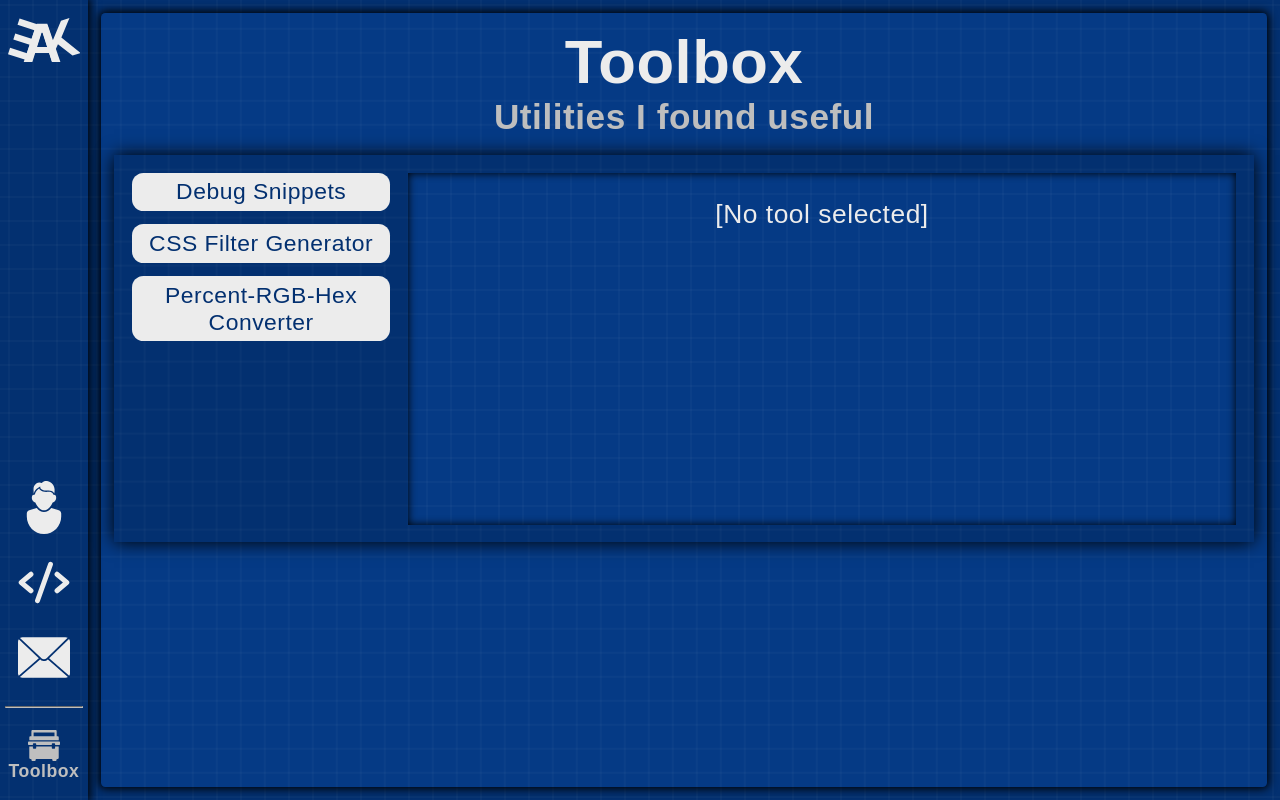
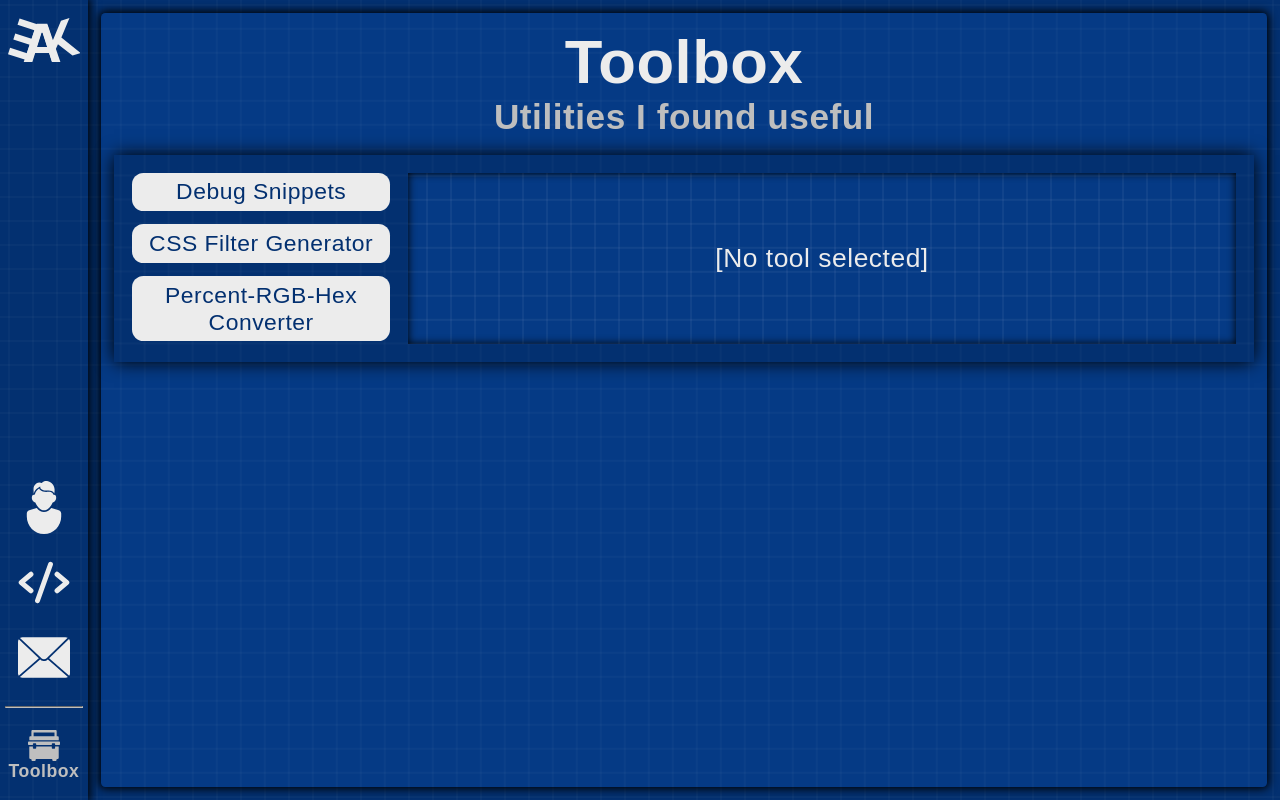
Before and after one commit to EvAvKein/Website, a SvelteKit app: page /toolbox in a window 1280 px wide. Built offline with nearby package versions, Linux system fonts and the light colour scheme.

Commit message:
refactor (toolbox): update tool transitions & styling per new site theme

```diff
--- a/src/routes/toolbox/+layout.svelte
+++ b/src/routes/toolbox/+layout.svelte
@@ -72,9 +72,7 @@
 
   #currentTool {
     background-color: var(--backgroundMidColor);
-    min-height: 20em;
     flex-grow: 1;
-    padding: 0.75em;
     overflow: auto;
     box-shadow: inset 0 0 0.5em 0 black;
   }
--- a/src/routes/toolbox/+page.svelte
+++ b/src/routes/toolbox/+page.svelte
@@ -1,18 +1,16 @@
-<TransitionWrapper>
+<ToolWrapper>
   <p>[No tool selected]</p>
-</TransitionWrapper>
+</ToolWrapper>
 
 <script lang="ts">
-  import TransitionWrapper from "./transitionWrapper.svelte";
+  import ToolWrapper from "./toolWrapper.svelte";
 </script>
 
 <style>
   p {
     font-size: 1.5em;
-    padding: 0.5em;
-    display: flex;
-    align-items: center;
-    justify-content: center;
+    padding: 2em 0.5em;
+    text-align: center;
     gap: 0.25em;
   }
 </style>
--- a/src/routes/toolbox/cssFilterGenerator/+page.svelte
+++ b/src/routes/toolbox/cssFilterGenerator/+page.svelte
@@ -1,4 +1,4 @@
-<TransitionWrapper>
+<ToolWrapper>
   <section id="tool">
     <section id="inputSection">
       <div id="inputWrapper">
@@ -40,10 +40,10 @@
       All I've done is adapt Sonntag's code for Svelte & Typescript, and style & refactor a bit per my own preferences
     </p>
   </section>
-</TransitionWrapper>
+</ToolWrapper>
 
 <script lang="ts">
-  import TransitionWrapper from "../transitionWrapper.svelte";
+  import ToolWrapper from "../toolWrapper.svelte";
   import {slide} from "svelte/transition";
   import {Color, Solver, hexToRgb} from "./cssFilterGenerator_formulas";
   import LabelledInput from "../../../lib/labelledInput.svelte";
--- a/src/routes/toolbox/debugSnippets/+page.svelte
+++ b/src/routes/toolbox/debugSnippets/+page.svelte
@@ -1,4 +1,4 @@
-<TransitionWrapper>
+<ToolWrapper>
   <h4>Log Every Focus</h4>
   <code>{
   `document.querySelector("body")
@@ -9,10 +9,10 @@
   <hr>
   <h4>Highlight Element Boxes</h4>
   <code>{"* {box-shadow: 0 0 0 0.1em rgb(255 0 0 / 40%) !important}"}</code>
-</TransitionWrapper>
+</ToolWrapper>
 
 <script lang="ts">
-  import TransitionWrapper from "../transitionWrapper.svelte";
+  import ToolWrapper from "../toolWrapper.svelte";
 </script>
 
 <style>
--- a/src/routes/toolbox/percentRgbHexConverter/+page.svelte
+++ b/src/routes/toolbox/percentRgbHexConverter/+page.svelte
@@ -1,4 +1,4 @@
-<TransitionWrapper>
+<ToolWrapper>
   <section>
     <label>
       <input bind:value={percent}
@@ -34,10 +34,10 @@
     Without <a href="https://www.joshuamiron.com/percent-to-hex-converter" class="core_contentButton">the original converter by Joshua Miron</a> (and his permission), this wouldn't be here.<br>
     All I've done is adapt Joshua's code for Svelte & Typescript, and style & refactor a bit per my own preferences.
   </p>
-</TransitionWrapper>
+</ToolWrapper>
 
 <script lang="ts">
-  import TransitionWrapper from "../transitionWrapper.svelte";
+  import ToolWrapper from "../toolWrapper.svelte";
 
   let percent:string;
   let rgb:string;
--- /dev/null
+++ b/src/routes/toolbox/toolWrapper.svelte
@@ -0,0 +1,39 @@
+<div id="toolWrapper"
+  in:slide={{
+    duration: resizeDuration,
+    delay: swipeDuration
+  }}
+  out:slide={{
+    duration: resizeDuration,
+    delay: swipeDuration
+  }}
+>
+  <div class="core_blueprint"
+    in:fly={{
+      duration: swipeDuration,
+      x: 0 - swipeDistance,
+      delay: swipeDuration + resizeDuration
+    }}
+    out:fly={{
+      duration: swipeDuration,
+      x: swipeDistance
+    }}
+  >
+    <slot/>
+  </div>
+</div>
+
+<script lang="ts">
+  import {slide, fly} from "svelte/transition";
+
+  const swipeDuration = 250;
+  const swipeDistance = 750;
+  const resizeDuration = 250;
+</script>
+
+<style>
+  .core_blueprint {
+    padding: 1em;
+    box-shadow: 0 0 0.25em 0.1em black;
+  }
+</style>
--- a/src/routes/toolbox/transitionWrapper.svelte
+++ /dev/null
@@ -1,12 +0,0 @@
-<div in:slide={inTiming} out:slide={outTiming}>
-  <div in:fade={inTiming} out:fade={outTiming}>
-    <slot/>
-  </div>
-</div>
-
-<script lang="ts">
-  import {slide, fade} from "svelte/transition";
-
-  const inTiming = {delay: 400, duration: 500};
-  const outTiming = {duration: 400};
-</script>
```
